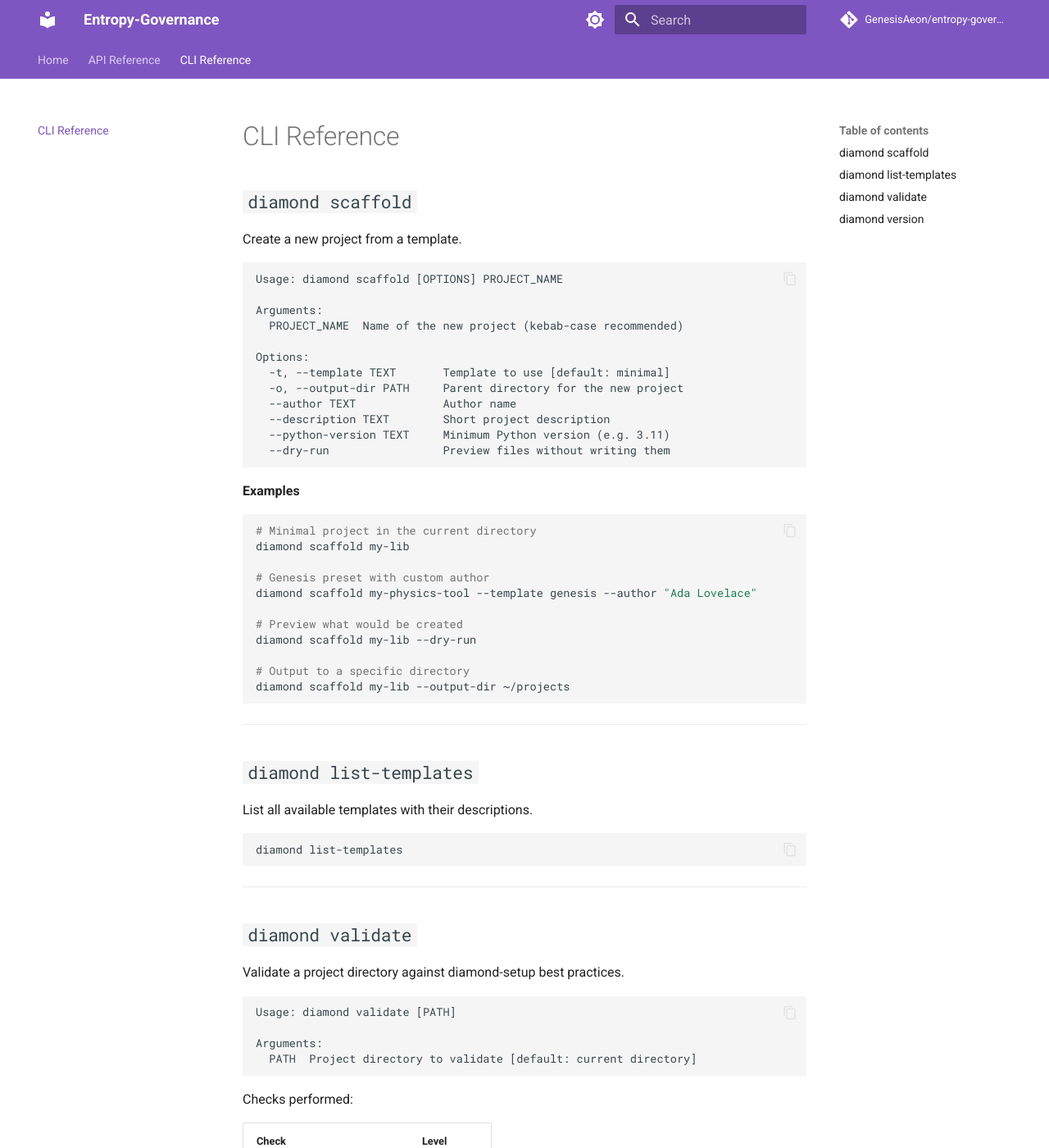
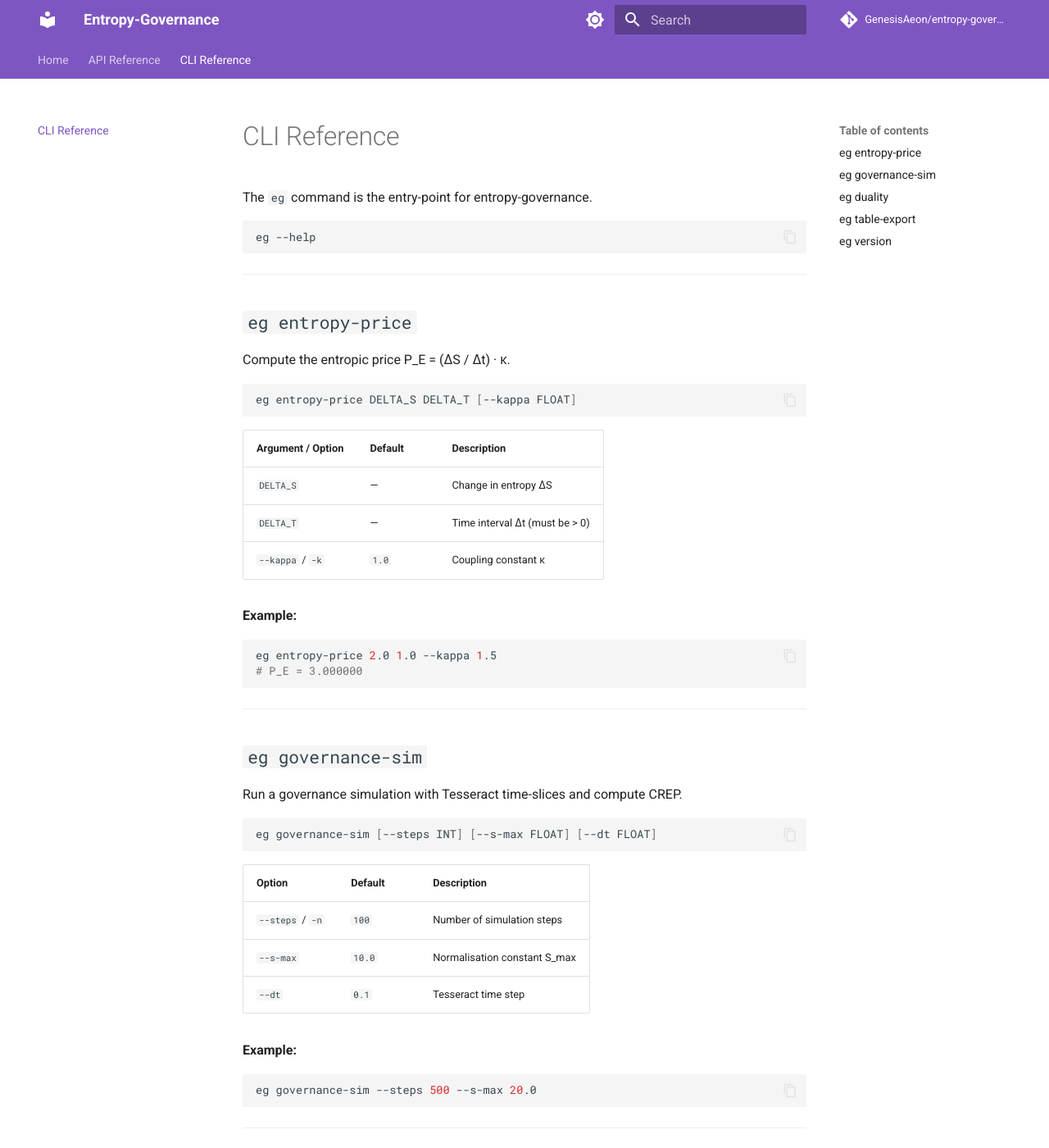
Before and after one commit to GenesisAeon/entropy-governance, an MkDocs documentation site: the page built from docs/cli.md, in a window 1280 px wide and 1400 px high. Shown: the whole window at 82% size. Built offline with MkDocs 1.6.1 and Material for MkDocs 9.7.7, drawn with Linux system fonts in a browser that asks for light colours; comment, search, counter and statistics services are not loaded; some of the changed text lies outside the part shown.

Commit message:
fix: resolve CI failures — docs nav, ruff format, orphan page
- Create docs/api.md (was referenced in nav but missing → mkdocs --strict abort)
- Rewrite docs/cli.md for entropy-governance (was old diamond-setup content)
- Delete docs/templates.md (diamond-setup orphan, not in nav → mkdocs warning)
- Apply ruff format to tests/test_cli.py (would-reformat error in CI)

All checks now pass: ruff check, ruff format --check, pytest (96/96, 98% cov),
mkdocs build --strict.

https://claude.ai/code/session_01LaGCFA6rgyVy2pfdvmZpxy

````diff
--- a/docs/cli.md
+++ b/docs/cli.md
@@ -1,88 +1,106 @@
 # CLI Reference
 
-## `diamond scaffold`
-
-Create a new project from a template.
-
-```
-Usage: diamond scaffold [OPTIONS] PROJECT_NAME
-
-Arguments:
-  PROJECT_NAME  Name of the new project (kebab-case recommended)
-
-Options:
-  -t, --template TEXT       Template to use [default: minimal]
-  -o, --output-dir PATH     Parent directory for the new project
-  --author TEXT             Author name
-  --description TEXT        Short project description
-  --python-version TEXT     Minimum Python version (e.g. 3.11)
-  --dry-run                 Preview files without writing them
-```
-
-**Examples**
+The `eg` command is the entry-point for entropy-governance.
 
 ```bash
-# Minimal project in the current directory
-diamond scaffold my-lib
-
-# Genesis preset with custom author
-diamond scaffold my-physics-tool --template genesis --author "Ada Lovelace"
-
-# Preview what would be created
-diamond scaffold my-lib --dry-run
-
-# Output to a specific directory
-diamond scaffold my-lib --output-dir ~/projects
+eg --help
 ```
 
 ---
 
-## `diamond list-templates`
+## `eg entropy-price`
 
-List all available templates with their descriptions.
+Compute the entropic price P_E = (ΔS / Δt) · κ.
 
 ```bash
-diamond list-templates
+eg entropy-price DELTA_S DELTA_T [--kappa FLOAT]
+```
+
+| Argument / Option | Default | Description |
+|-------------------|---------|-------------|
+| `DELTA_S` | — | Change in entropy ΔS |
+| `DELTA_T` | — | Time interval Δt (must be > 0) |
+| `--kappa` / `-k` | `1.0` | Coupling constant κ |
+
+**Example:**
+
+```bash
+eg entropy-price 2.0 1.0 --kappa 1.5
+# P_E = 3.000000
 ```
 
 ---
 
-## `diamond validate`
+## `eg governance-sim`
 
-Validate a project directory against diamond-setup best practices.
+Run a governance simulation with Tesseract time-slices and compute CREP.
 
-```
-Usage: diamond validate [PATH]
-
-Arguments:
-  PATH  Project directory to validate [default: current directory]
+```bash
+eg governance-sim [--steps INT] [--s-max FLOAT] [--dt FLOAT]
 ```
 
-Checks performed:
+| Option | Default | Description |
+|--------|---------|-------------|
+| `--steps` / `-n` | `100` | Number of simulation steps |
+| `--s-max` | `10.0` | Normalisation constant S_max |
+| `--dt` | `0.1` | Tesseract time step |
 
-| Check | Level |
-|-------|-------|
-| `pyproject.toml` present | **Error** |
-| `src/` layout present | Warning |
-| `tests/` directory present | Warning |
-| `.github/workflows/` present | Warning |
-| `README.md` present | Warning |
-| `.gitignore` present | Warning |
+**Example:**
 
 ```bash
-# Validate the current directory
-diamond validate
-
-# Validate a specific project
-diamond validate path/to/my-project
+eg governance-sim --steps 500 --s-max 20.0
 ```
 
 ---
 
-## `diamond version`
+## `eg duality`
 
-Print the installed version.
+Compute the blended duality metric D = α·A + (1−α)·ln(V).
 
 ```bash
-diamond version
+eg duality ACTION VOLUME [--alpha FLOAT]
 ```
+
+| Argument / Option | Default | Description |
+|-------------------|---------|-------------|
+| `ACTION` | — | Action value A |
+| `VOLUME` | — | Volume V (must be > 0) |
+| `--alpha` / `-a` | `0.5` | Blend coefficient α ∈ [0, 1] |
+
+**Example:**
+
+```bash
+eg duality 3.0 2.718281828 --alpha 0.5
+# D = 2.000000
+```
+
+---
+
+## `eg table-export`
+
+Export default S∝A / S∝V relations to an entropy-table YAML file.
+
+```bash
+eg table-export [--output PATH] [--domain TEXT]
+```
+
+| Option | Default | Description |
+|--------|---------|-------------|
+| `--output` / `-o` | `domains.yaml` | Output file path |
+| `--domain` / `-d` | `governance` | Domain key in the YAML |
+
+**Example:**
+
+```bash
+eg table-export --output exports/my-domain.yaml --domain physics
+```
+
+---
+
+## `eg version`
+
+Show the installed entropy-governance version.
+
+```bash
+eg version
+```
````
Also changed, not shown: docs/api.md (added, +112 -0 lines), docs/templates.md (deleted, +0 -111 lines), mkdocs.yml (line endings or trailing spaces), 1 other file.
